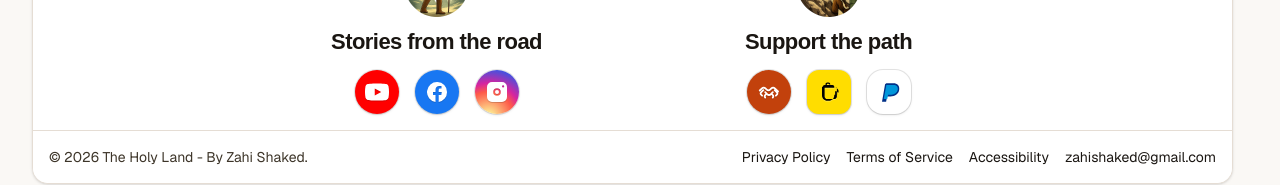
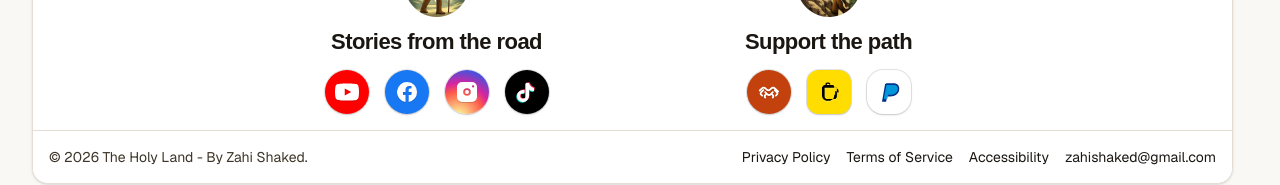
Before and after one commit to Ponzee/zahi-tours, a Next.js app: page /about in a window 1280 px wide. Shown: the part 609-794 px from the top of the page. Built offline with nearby package versions, Linux system fonts and the light colour scheme; no server answers; a web font is replaced by a local one.

Commit message:
ui(follow): add tiktok button

```diff
--- a/components/FollowSupportBlock.tsx
+++ b/components/FollowSupportBlock.tsx
@@ -70,6 +70,37 @@ export default function FollowSupportBlock() {
                   >
                     <svg viewBox="0 0 24 24" className="h-6 w-6 text-white drop-shadow-[0_1px_0_rgba(0,0,0,0.15)]" fill="currentColor">
                       <path d="M7 2h10a5 5 0 0 1 5 5v10a5 5 0 0 1-5 5H7a5 5 0 0 1-5-5V7a5 5 0 0 1 5-5zm5 6.2A3.8 3.8 0 1 0 15.8 12 3.8 3.8 0 0 0 12 8.2zm6.1-.7a1.1 1.1 0 1 0-1.1-1.1 1.1 1.1 0 0 0 1.1 1.1zM12 10a2 2 0 1 1-2 2 2 2 0 0 1 2-2z" />
+                    </svg>
+                  </span>
+                </a>
+
+                <a
+                  href="https://www.tiktok.com/@zahishaked"
+                  target="_blank"
+                  rel="noopener noreferrer"
+                  className="group inline-flex items-center focus-visible:outline-2 focus-visible:outline-[#c2410c] focus-visible:outline-offset-2 rounded-full"
+                  aria-label="TikTok"
+                  title="TikTok"
+                >
+                  <span className="inline-flex h-11 w-11 items-center justify-center rounded-full bg-black shadow-sm ring-1 ring-black/10 transition-all duration-200 ease-out group-hover:-translate-y-0.5 group-hover:shadow-md group-hover:ring-black/20 group-hover:scale-[1.04] active:translate-y-0 active:scale-[0.98]" aria-hidden="true">
+                    {/* TikTok note mark (with subtle cyan/pink offsets) */}
+                    <svg viewBox="0 0 24 24" className="h-6 w-6" aria-hidden="true">
+                      <path
+                        d="M14 3c.7 2.4 2.6 4.3 5 5v3.2c-1.9-.1-3.6-.7-5-1.7V16a6 6 0 1 1-6-6c.5 0 1 .1 1.5.2v3.4c-.5-.3-1-.4-1.5-.4a2.8 2.8 0 1 0 2.8 2.8V3h3.2z"
+                        fill="#25F4EE"
+                        opacity="0.9"
+                        transform="translate(-0.7,0.7)"
+                      />
+                      <path
+                        d="M14 3c.7 2.4 2.6 4.3 5 5v3.2c-1.9-.1-3.6-.7-5-1.7V16a6 6 0 1 1-6-6c.5 0 1 .1 1.5.2v3.4c-.5-.3-1-.4-1.5-.4a2.8 2.8 0 1 0 2.8 2.8V3h3.2z"
+                        fill="#FE2C55"
+                        opacity="0.9"
+                        transform="translate(0.7,-0.7)"
+                      />
+                      <path
+                        d="M14 3c.7 2.4 2.6 4.3 5 5v3.2c-1.9-.1-3.6-.7-5-1.7V16a6 6 0 1 1-6-6c.5 0 1 .1 1.5.2v3.4c-.5-.3-1-.4-1.5-.4a2.8 2.8 0 1 0 2.8 2.8V3h3.2z"
+                        fill="#FFFFFF"
+                      />
                     </svg>
                   </span>
                 </a>
```
